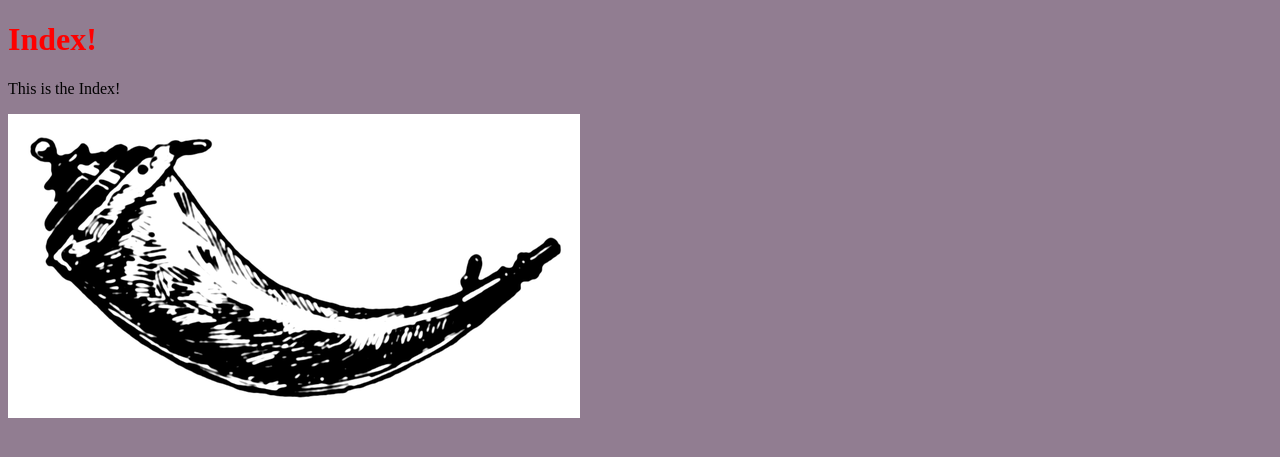
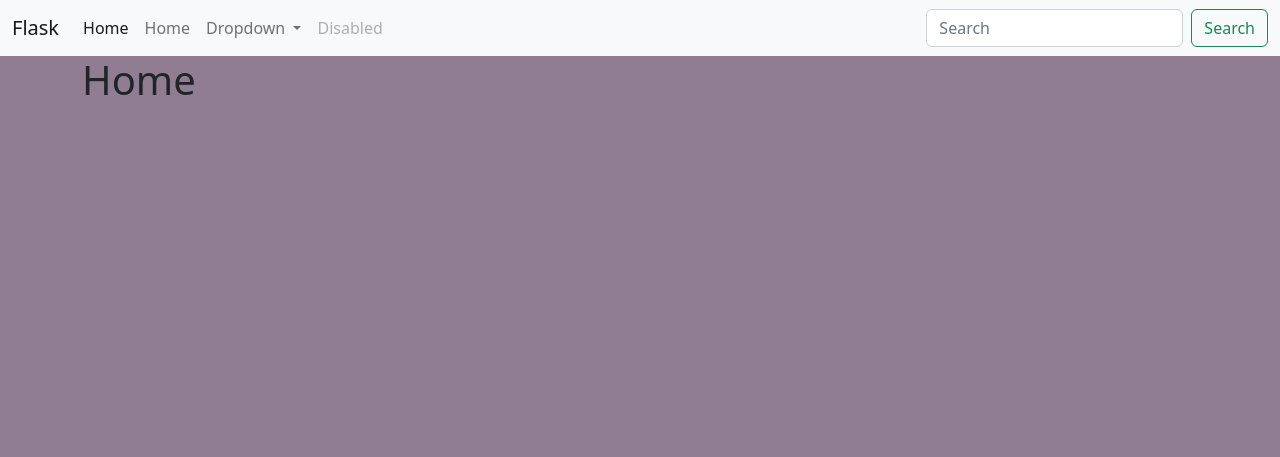
Before and after one commit to srpraveen97/LearningFlask, a Flask app: page / in a window 1280 px wide. Shown: the top 457 px of the page. Run offline with Flask 2, Linux system fonts and the light colour scheme.

Commit message:
Flask Learning Pt. 5

```diff
--- a/app/templates/public/index.html
+++ b/app/templates/public/index.html
@@ -1,20 +1,12 @@
-<!DOCTYPE html>
-<html lang="en">
-<head>
-    <meta charset="UTF-8">
-    <meta http-equiv="X-UA-Compatible" content="IE=edge">
-    <meta name="viewport" content="width=device-width, initial-scale=1.0">
-    <link rel="stylesheet" href="{{ url_for('static',filename='css/style.css') }}">
-    <title>Index</title>
-</head>
-<body>
-    <h1 style="color: red">
-    Index!
-    </h1>
-    <p>
-        This is the Index!
-    </p>
-    <img src="{{ url_for('static',filename='img/flask.png') }}" alt="">
-    <script src="{{ url_for('static',filename='js/app.js') }}"></script>
-</body>
-</html>
+{% extends "public/templates/public_templates.html" %}
+
+{% block title %}Home{%endblock%}
+{% block main %}
+    <div class="container">
+        <div class="row">
+            <div class="col">
+                <h1>Home</h1>
+            </div>
+        </div>
+    </div>
+{%endblock%}
--- /dev/null
+++ b/app/templates/public/templates/public_templates.html
@@ -0,0 +1,72 @@
+<!doctype html>
+<html lang="en">
+<head>
+    <meta charset="utf-8">
+    <meta name="viewport" content="width=device-width, initial-scale=1">
+    <title>Bootstrap demo</title>
+    <link href="https://cdn.jsdelivr.net/npm/bootstrap@5.2.0-beta1/dist/css/bootstrap.min.css" rel="stylesheet"
+        integrity="sha384-0evHe/X+R7YkIZDRvuzKMRqM+OrBnVFBL6DOitfPri4tjfHxaWutUpFmBp4vmVor" crossorigin="anonymous">
+    <link rel="stylesheet" href="{{ url_for('static',filename='css/style.css') }}">
+
+    <title>{% block title %}{% endblock%}</title>
+
+</head>
+<body>
+
+    <nav class="navbar navbar-expand-lg bg-light">
+        <div class="container-fluid">
+            <a class="navbar-brand" href="/">Flask</a>
+            <button class="navbar-toggler" type="button" data-bs-toggle="collapse"
+                data-bs-target="#navbarSupportedContent" aria-controls="navbarSupportedContent" aria-expanded="false"
+                aria-label="Toggle navigation">
+                <span class="navbar-toggler-icon"></span>
+            </button>
+            <div class="collapse navbar-collapse" id="navbarSupportedContent">
+                <ul class="navbar-nav me-auto mb-2 mb-lg-0">
+                    <li class="nav-item">
+                        <a class="nav-link active" aria-current="page" href="#">Home</a>
+                    </li>
+                    <li class="nav-item">
+                        <a class="nav-link" href="/">Home</a>
+                    </li>
+                    <li class="nav-item dropdown">
+                        <a class="nav-link dropdown-toggle" href="#" id="navbarDropdown" role="button"
+                            data-bs-toggle="dropdown" aria-expanded="false">
+                            Dropdown
+                        </a>
+                        <ul class="dropdown-menu" aria-labelledby="navbarDropdown">
+                            <li><a class="dropdown-item" href="#">Action</a></li>
+                            <li><a class="dropdown-item" href="#">Another action</a></li>
+                            <li>
+                                <hr class="dropdown-divider">
+                            </li>
+                            <li><a class="dropdown-item" href="/about">About</a></li>
+                        </ul>
+                    </li>
+                    <li class="nav-item">
+                        <a class="nav-link disabled">Disabled</a>
+                    </li>
+                </ul>
+                <form class="d-flex" role="search">
+                    <input class="form-control me-2" type="search" placeholder="Search" aria-label="Search">
+                    <button class="btn btn-outline-success" type="submit">Search</button>
+                </form>
+            </div>
+        </div>
+    </nav>
+
+    <main>
+        {% block main%}{% endblock %}
+    </main>
+    <script src="https://cdn.jsdelivr.net/npm/bootstrap@5.2.0-beta1/dist/js/bootstrap.bundle.min.js"
+        integrity="sha384-pprn3073KE6tl6bjs2QrFaJGz5/SUsLqktiwsUTF55Jfv3qYSDhgCecCxMW52nD2"
+        crossorigin="anonymous"></script>
+    <script src="https://cdn.jsdelivr.net/npm/@popperjs/core@2.11.5/dist/umd/popper.min.js"
+        integrity="sha384-Xe+8cL9oJa6tN/veChSP7q+mnSPaj5Bcu9mPX5F5xIGE0DVittaqT5lorf0EI7Vk"
+        crossorigin="anonymous"></script>
+    <script src="https://cdn.jsdelivr.net/npm/bootstrap@5.2.0-beta1/dist/js/bootstrap.min.js"
+        integrity="sha384-kjU+l4N0Yf4ZOJErLsIcvOU2qSb74wXpOhqTvwVx3OElZRweTnQ6d31fXEoRD1Jy"
+        crossorigin="anonymous"></script>
+    <script src="{{ url_for('static',filename='js/app.js') }}"></script>
+</body>
+</html>
```
Also changed, not shown: app/templates/admin/dashboard.html (+15 -17 lines), app/templates/admin/templates/admin_templates.html (added, +72 -0 lines).
